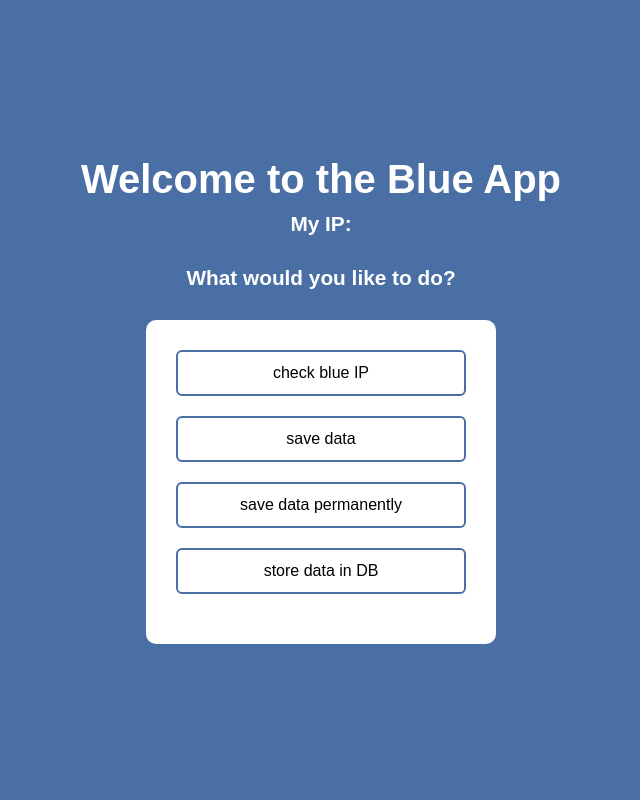
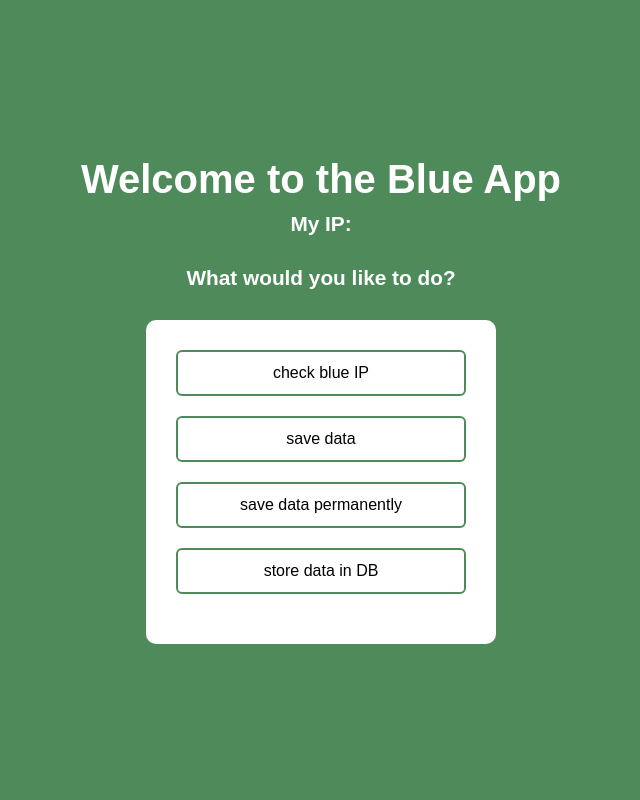
Before and after one commit to coderboy53/kubernetes_proj, a FastAPI app: page / in a window 1280 px wide. Shown: the whole page, without its empty margins (319-959 px from the left). Run offline with FastAPI, Linux system fonts and the light colour scheme; parts of the project's set-up code (start-up, migrations or seed data) failed here and were passed over.

Commit message:
updated with green colors

```diff
--- a/images/green_webapp/static/css/form.css
+++ b/images/green_webapp/static/css/form.css
@@ -50,7 +50,7 @@ textarea {
 input:focus,
 textarea:focus {
     outline: none;
-    border-color: #4A6FA5;
+    border-color: #4F8A5B;
     box-shadow: 0 0 0 2px rgba(196, 0, 47, 0.15);
 }
 
@@ -60,7 +60,7 @@ input[type="submit"] {
     padding: 0.6rem;
     border: none;
     border-radius: 4px;
-    background-color: #4A6FA5;
+    background-color: #4F8A5B;
     color: white;
     font-weight: bold;
     cursor: pointer;
@@ -69,5 +69,5 @@ input[type="submit"] {
 
 /* Button hover */
 input[type="submit"]:hover {
-    background-color: #3e5d8b;
+    background-color: #366840;
 }
--- a/images/green_webapp/static/css/style.css
+++ b/images/green_webapp/static/css/style.css
@@ -8,7 +8,7 @@
 /* Body Styling */
 body {
     font-family: Arial, Helvetica, sans-serif;
-    background-color: #4A6FA5;
+    background-color: #4F8A5B;
     color: white;
     text-align: center;
     min-height: 100vh;
@@ -53,7 +53,7 @@ button {
     width: 100%;
     padding: 12px;
     font-size: 1rem;
-    border: 2px solid #4A6FA5;
+    border: 2px solid #4F8A5B;
     background-color: white;
     color: black;
     cursor: pointer;
@@ -63,7 +63,7 @@ button {
 
 /* Hover Effect */
 button:hover {
-    background-color: #4A6FA5;
+    background-color: #4F8A5B;
     color: white;
 }
 
```
